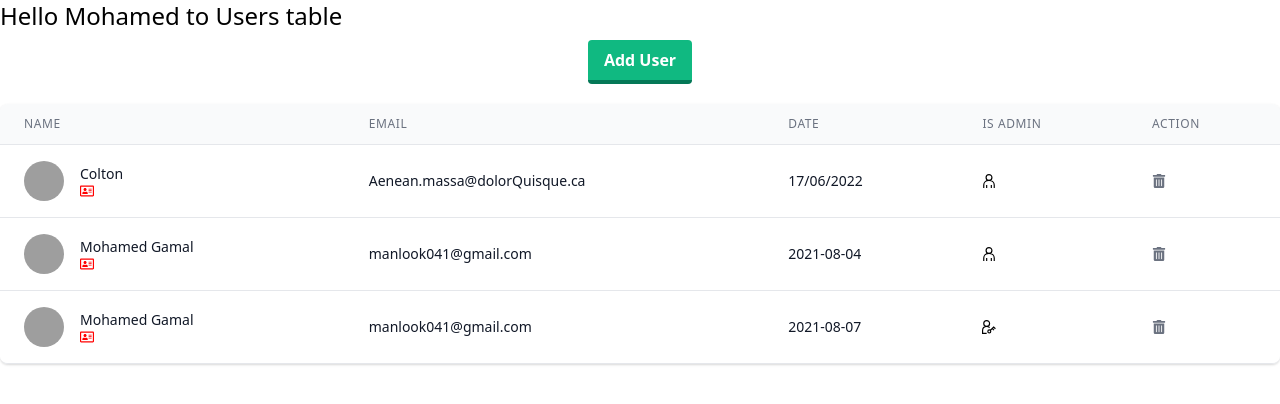
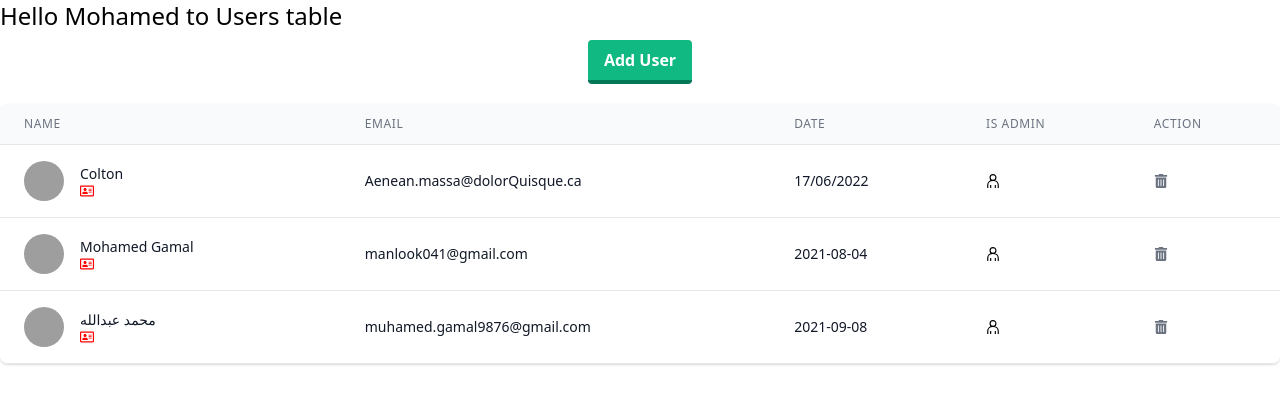
Before and after one commit to mohamed-cpp/Hello-React-Js, a React (Create React App) app: page / in a window 1280 px wide. Shown: the top 404 px of the page. Built offline with nearby package versions, Linux system fonts and the light colour scheme; data requests are answered from the project's data file; grey boxes are pictures that could not be loaded.

Commit message:
toggle admin

```diff
--- a/db.json
+++ b/db.json
@@ -15,11 +15,18 @@
       "is_admin": false
     },
     {
-      "id": 3051,
-      "name": "Mohamed Gamal",
-      "email": "manlook041@gmail.com",
-      "date": "2021-08-07",
-      "is_admin": true
+      "id": 3409,
+      "name": "محمد عبدالله",
+      "email": "muhamed.gamal9876@gmail.com",
+      "date": "2021-09-08",
+      "is_admin": false,
+      "updateUser": {
+        "id": 3409,
+        "name": "محمد عبدالله",
+        "email": "muhamed.gamal9876@gmail.com",
+        "date": "2021-09-08",
+        "is_admin": true
+      }
     }
   ]
 }
--- a/src/App.js
+++ b/src/App.js
@@ -46,8 +46,20 @@ function App() {
       ? setUsers(users.filter((user) => user.id !== id))
       : alert('Error Deleting This Task')
   }
-  const toggleAdmin = (id) => {
-    setUsers(users.map((user) => user.id === id ? {...user, is_admin: !user.is_admin} : user ))
+  const toggleAdmin = async  (id) => {
+    const updateUser = users.filter((user) => user.id === id)[0]
+    updateUser['is_admin'] = !updateUser['is_admin']
+    await fetch(`${process.env.REACT_APP_SERVER }/users/${id}`, {
+      method: 'PUT',
+      headers: {
+        'Content-type': 'application/json',
+      },
+      body: JSON.stringify(updateUser),
+    }).then((req) => {
+      if(req.status === 200){
+        setUsers(users.map((user) => user.id === id ? {...user, updateUser } : user ))
+      }
+    })
   }
   const NAME = "Mohamed"
   return (
```
